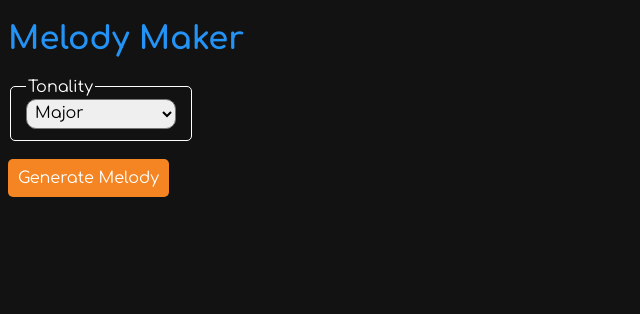
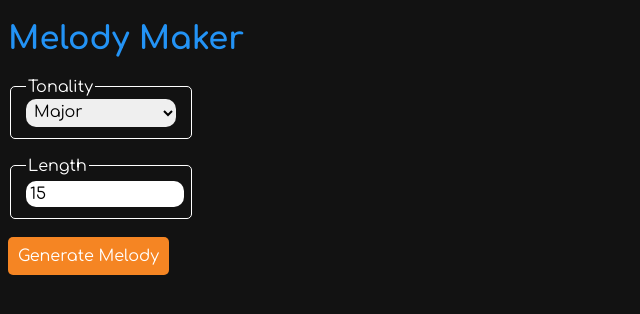
Before and after one commit to VulcanWM/melody-maker, a Next.js app: page / in a window 1280 px wide. Shown: the top 314 px of the page, without its empty margins (0-640 px from the left). Built offline with nearby package versions, Linux system fonts and the light colour scheme.

Commit message:
added stop start button

```diff
--- a/music/functions.js
+++ b/music/functions.js
@@ -8,19 +8,25 @@ export function get_scale_notes(note, tonality){
   return Scale.notes(note + " " + tonality)
 }
 
-export function generate_melody_notes(tonality){
+export function generate_melody_notes(tonality, set_length){
     const key = octave[Math.floor(Math.random()*octave.length)];
     const scale_notes = get_scale_notes(key, tonality);
     var length = length_options[Math.floor(Math.random()*length_options.length)];
     const first_note = scale_notes[Math.floor(Math.random()*scale_notes.length)];
     var length_of_melody = length;
     var melody = `${first_note}:${length}-`;
-    while (length_of_melody < 15){
+    while (length_of_melody < (set_length-2)){
         length = length_options[Math.floor(Math.random()*length_options.length)];
         let note = scale_notes[Math.floor(Math.random()*scale_notes.length)];
         melody += `${note}:${length}-`;
         length_of_melody += length;
     }
+    length = set_length - length_of_melody;
+    if (length > 0){
+      let last_note = scale_notes[Math.floor(Math.random()*scale_notes.length)];
+      melody += `${last_note}:${length}-`;
+      length_of_melody += length;
+    }
     melody = melody.slice(0, -1);
-    return [melody, (length_of_melody)]
+    return melody
 }
--- a/pages/index.js
+++ b/pages/index.js
@@ -14,6 +14,7 @@ export default function Home() {
   const [melodyExists, setMelodyExists] = useState(false);
   const [melody, setMelody] = useState("")
   const [lengthOfMelody, setLengthOfMelody] = useState(0)
+  const [melodyPlaying, setMelodyPlaying] = useState(false)
 
   const router = useRouter()
 
@@ -46,11 +47,9 @@ export default function Home() {
     const stave = new Stave(10, 40, 700);
     stave.addClef("treble")
     stave.setContext(context).draw();
-    console.log(notes)
     const vf_notes = []
     for (let this_note_num in notes.split("-")){
       const note_info = notes.split("-")[this_note_num]
-      console.log(note_info)
       const note = note_info.split(":")[0]
       const length = note_info.split(":")[1]
       var vf_length;
@@ -165,11 +164,12 @@ export default function Home() {
   } = useForm();
 
   const onSubmit = (data) => {
-    // get tonality from form
+    // get tonality and length from form
     const tonality = data.tonality;
+    const length_of_melody = data.length;
 
-    // get notes and length of melody from the function
-    const [notes, length_of_melody] = generate_melody_notes(tonality);
+    // get notes from the function
+    const notes = generate_melody_notes(tonality, length_of_melody);
 
     // change useState variables
     setMelodyExists(true);
@@ -178,11 +178,14 @@ export default function Home() {
 
     const tonalityCap = tonality.charAt(0).toUpperCase() + tonality.slice(1)
     document.getElementById("outputTitle").innerText = `${tonalityCap} Melody`
-    console.log(`http://localhost:3000/?length=${length_of_melody}&melody=${encodeURIComponent(notes)}`)
     // generate sheet music
     highlightNote(null, notes, length_of_melody)
   };
+
   function playMelody(){
+    var interval;
+    if (melodyPlaying == false){
+      setMelodyPlaying(true);
       const synth = new Tone.Synth().toDestination();
       var after = 0;
       var notes_dict = {}
@@ -199,7 +202,13 @@ export default function Home() {
 
       highlightNote(0, melody, lengthOfMelody)
       var time = 0.2;
-    var interval = setInterval(function() {
+      interval = setInterval(function() {
+          if (document.getElementById("playingButton") == null || document.getElementById("playingButton").innerText.includes("Play")){
+            clearInterval(interval);
+            highlightNote(null, melody, lengthOfMelody);
+            synth.disconnect()
+            setMelodyPlaying(false)
+          } else {
             time = Math.round(time*10)/10
             if (time <= lengthOfMelody) {
               highlightNote(notes_dict[time], melody, lengthOfMelody)
@@ -209,7 +218,11 @@ export default function Home() {
               clearInterval(interval);
               highlightNote(null, melody, lengthOfMelody)
             }
+          }
       }, 100);
+    } else {
+      setMelodyPlaying(false);
+    }
 
   }
 
@@ -220,7 +233,7 @@ export default function Home() {
       <div id="output"></div>
       {melodyExists ?
       <>
-        <button className={styles.inline_button} onClick={playMelody}>Play Melody</button>
+        <button className={styles.inline_button} id="playingButton" onClick={playMelody}>{melodyPlaying ? "Stop" : "Play"} Melody</button>
         <button className={styles.inline_button} onClick={download}>Export as MIDI</button>
         <button className={styles.inline_button} onClick={() => {navigator.clipboard.writeText(`https://melody-maker-theta.vercel.app/share?melody=${encodeURIComponent(melody)}`)}}>Copy Melody Link to Share</button><br/><br/>
         <button onClick={() => setMelodyExists(false)}>Generate another melody</button>
@@ -234,6 +247,11 @@ export default function Home() {
               </select>
           </fieldset>
           <br/><br/>
+          <fieldset>
+            <legend>Length</legend><br/>
+              <input defaultValue="15" type="number" min="5" max="15" id="length" {...register("length", { required: true })}/>
+          </fieldset>
+          <br/><br/>
           {errors.exampleRequired && <p>This field is required</p>}
           <button>Generate Melody</button>
         </form>
--- a/styles/globals.css
+++ b/styles/globals.css
@@ -42,6 +42,17 @@ select {
     line-height: 2;
     color:black;
     border-radius: 10px;
+    border: none;
+}
+
+input {
+  width: 100%;
+  outline: none;
+  padding: 4px 4px 4px 4px;
+  font: inherit;
+  color:black;
+  border-radius: 10px;
+  border: none;
 }
 
 legend{
@@ -53,7 +64,7 @@ fieldset:hover {
     border-color: var(--primary-ligher)
 }
 
-fieldset:hover  legend{
+fieldset:hover legend{
     color:var(--primary-ligher)
 }
 
```
Lines whose indentation alone changed are shown as unchanged.
